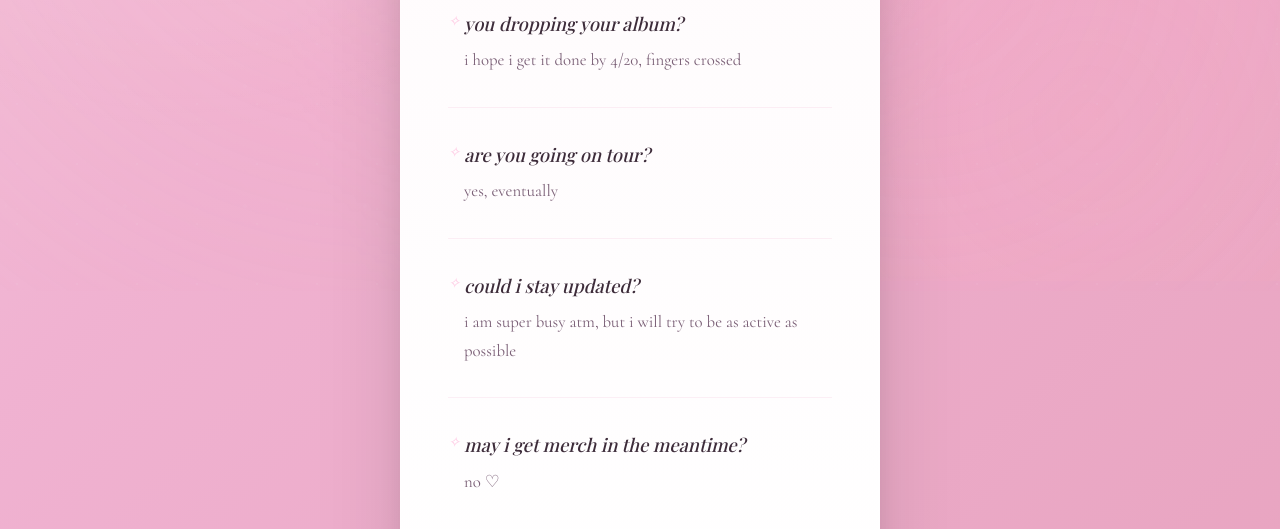
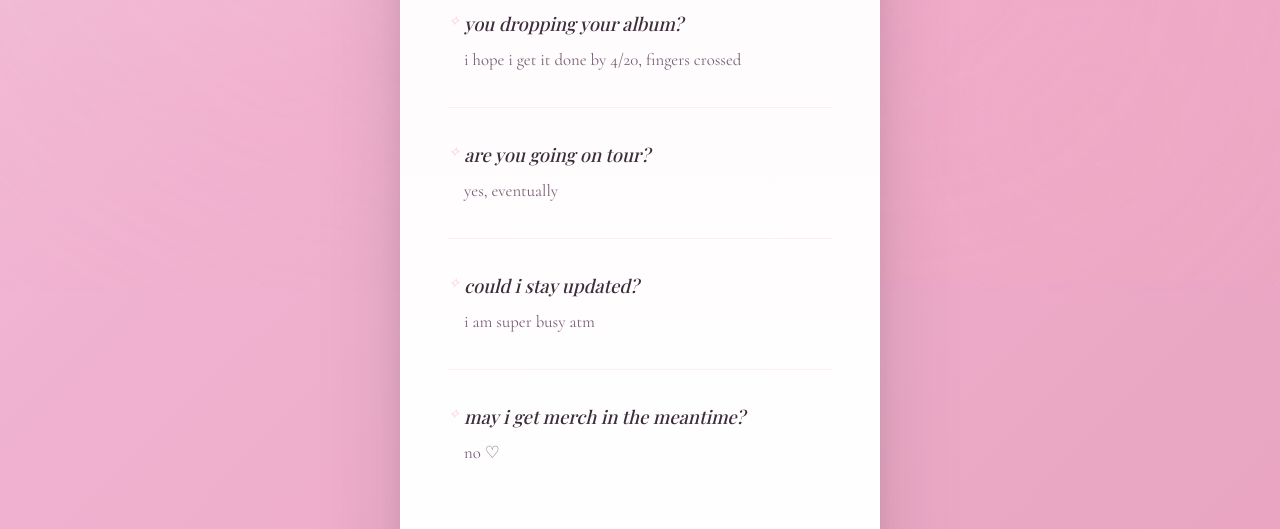
Before and after one commit to mehreenkabir/loadingpage, a plain HTML site: page about.html in a window 1280 px wide. Shown: the part 519-1048 px from the top of the page. Drawn offline with nearby package versions, Linux system fonts and the light colour scheme; a web font is replaced by a local one.

```diff
--- a/about.html
+++ b/about.html
@@ -56,7 +56,7 @@
 
                     <div class="faq-item">
                         <h3 class="faq-question">could i stay updated?</h3>
-                        <p class="faq-answer">i am super busy atm, but i will try to be as active as possible</p>
+                        <p class="faq-answer">i am super busy atm</p>
                     </div>
 
                     <div class="faq-item">
```
